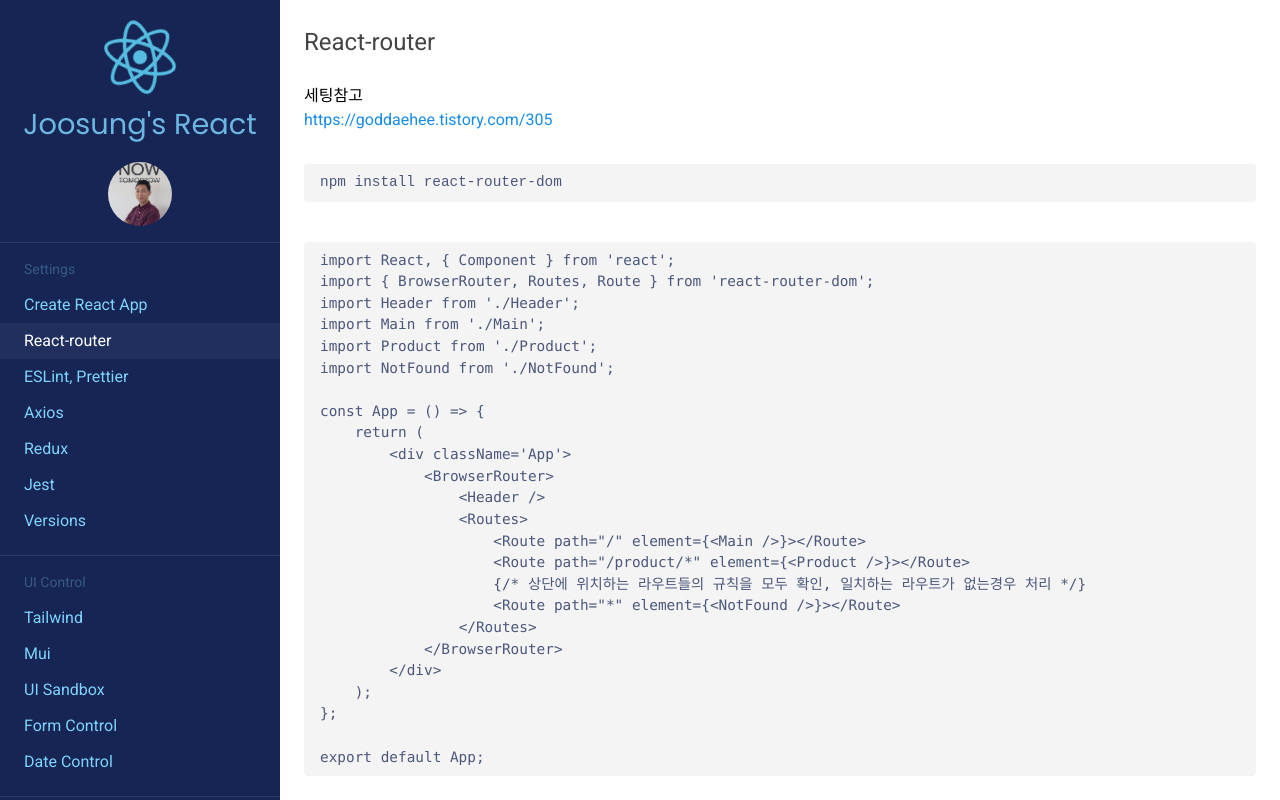
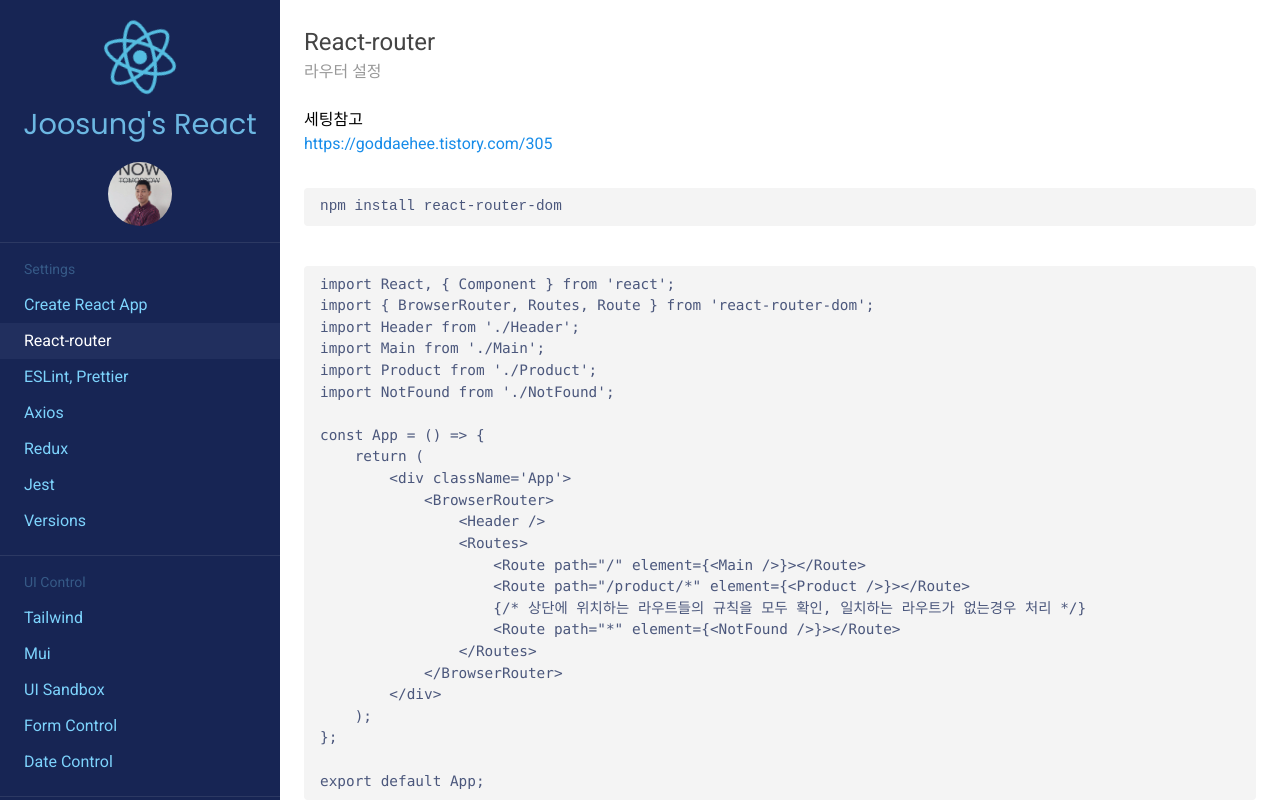
Before and after one commit to joosung21/react-docs, a React (Create React App) app: page /react-router in a window 1280 px wide. Built offline with nearby package versions, Linux system fonts and the light colour scheme.

Commit message:
firebase 세팅완료

```diff
--- a/src/App.scss
+++ b/src/App.scss
@@ -92,6 +92,14 @@
   color: #444;
 }
 
+.page-subtitle {
+  margin-top: -24px;
+  margin-bottom: 24px;
+  font-size: 16px;
+  font-weight: 400;
+  color: #999;
+}
+
 .text-link {
   // light blue
   color: rgb(23, 140, 233);
--- a/src/pages/CreateReactApp.tsx
+++ b/src/pages/CreateReactApp.tsx
@@ -4,7 +4,7 @@
   return (
     <div className="limit-width">
       <div className="page-title">Create React App</div>
-      <div>React, Typescript, Redux, Sass</div>
+      <div className="page-subtitle">React, Typescript, Redux, Sass 설치를 한방에 하자</div>
       <div className="code">npx create-react-app my-app --template typescript</div>
       <div className="code">cd my-app</div>
       <div className="code">npm install @reduxjs/toolkit react-redux sass</div>
--- a/src/pages/ReactRouter.tsx
+++ b/src/pages/ReactRouter.tsx
@@ -4,6 +4,7 @@
   return (
     <div className="limit-width">
       <div className="page-title">React-router</div>
+      <div className="page-subtitle">라우터 설정</div>
       <div>세팅참고</div>
       <a
         href="https://goddaehee.tistory.com/305"
--- a/src/pages/Todo.tsx
+++ b/src/pages/Todo.tsx
@@ -4,9 +4,9 @@
   return (
     <div className="todoList">
       <ul style={{ listStyle: 'square' }}>
-        <li>Firebase 배포</li>
+        <li>프로필 페이지</li>
         <li>라우팅 파라미터</li>
-        <li>리액트 공식문서</li>
+        <li>리액트 공식문서 1독</li>
         <li>리액트 DevTool</li>
         <li>폼 Validation</li>
 
```
Also changed, not shown: firebase.json (added), 1 other file (tests, documents, lock files or other folders).
